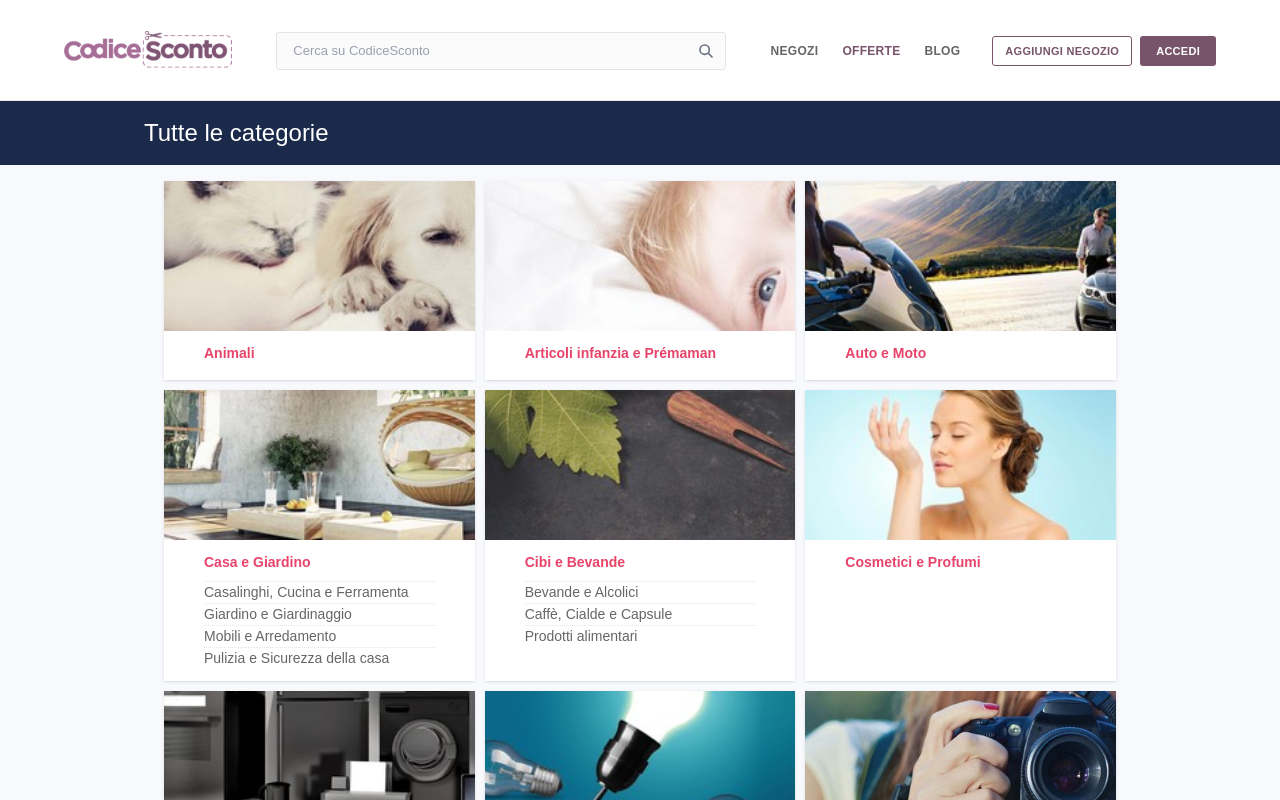
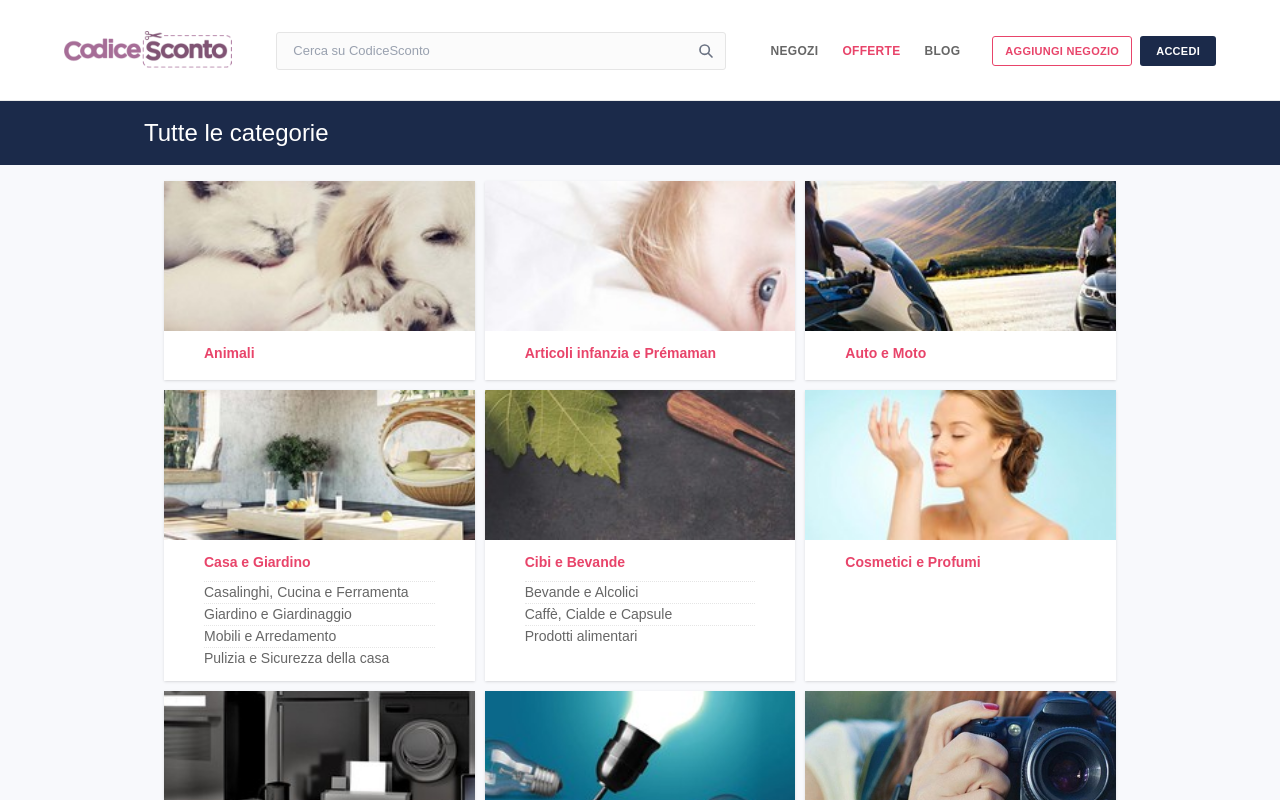
Before and after one commit to MuhammadWaqar7615/condiceSconto-site-clone, a Next.js app: page /offerte in a window 1280 px wide. Shown: the top 800 px of the page. Built offline with nearby package versions, Linux system fonts and the light colour scheme.

Commit message:
refactor: update hardcoded colors to use theme-based utility classes in Navbar and StoresHeader

```diff
--- a/src/components/layout/Navbar.jsx
+++ b/src/components/layout/Navbar.jsx
@@ -15,8 +15,8 @@ function Navbar() {
   const getNavLinkClass = (href) => {
     const isActive = pathname === href || pathname.startsWith(href + '/');
     return isActive
-      ? "text-[#78546b] hover:text-[#68485d] text-[12px] font-bold uppercase tracking-wide"
-      : "text-[#666666] hover:text-[#78546b] text-[12px] font-bold uppercase tracking-wide";
+      ? "text-accent hover:text-accent-hover text-[12px] font-bold uppercase tracking-wide"
+      : "text-[#666666] hover:text-accent text-[12px] font-bold uppercase tracking-wide";
   };
 
   return (
@@ -48,11 +48,11 @@ function Navbar() {
                 type="text"
                 name="q"
                 placeholder="Cerca su CodiceSconto"
-                className="w-full border border-[#e5e5e5] rounded-[3px] py-[8px] px-4 pr-10 focus:outline-none focus:ring-1 focus:ring-[#78546b] focus:border-[#78546b] text-[13px] text-gray-700 placeholder-gray-400 bg-[#fbfbfb]"
+                className="w-full border border-[#e5e5e5] rounded-[3px] py-[8px] px-4 pr-10 focus:outline-none focus:ring-1 focus:ring-accent focus:border-accent text-[13px] text-gray-700 placeholder-gray-400 bg-[#fbfbfb]"
               />
               <button
                 type="submit"
-                className="absolute right-0 top-0 bottom-0 text-gray-500 w-10 flex items-center justify-center hover:text-[#78546b]"
+                className="absolute right-0 top-0 bottom-0 text-gray-500 w-10 flex items-center justify-center hover:text-accent"
                 aria-label="Cerca"
               >
                 <svg className="h-[16px] w-[16px]" fill="none" viewBox="0 0 24 24" stroke="currentColor">
@@ -69,10 +69,10 @@ function Navbar() {
             <Link href="/blog" className={getNavLinkClass("/blog")}>Blog</Link>
 
             <div className="flex items-center space-x-[8px] pl-[8px]">
-              <Link href="/aggiungi-negozio" className="border border-[#78546b] text-[#78546b] px-[12px] py-[6px] rounded-[3px] text-[11px] font-bold uppercase tracking-wide hover:bg-[#fcfafb] transition-colors">
+              <Link href="/aggiungi-negozio" className="border border-accent text-accent px-[12px] py-[6px] rounded-[3px] text-[11px] font-bold uppercase tracking-wide hover:bg-[#fcfafb] transition-colors">
                 Aggiungi negozio
               </Link>
-              <Link href="/account/login" className="bg-[#78546b] text-white px-[16px] py-[7px] rounded-[3px] text-[11px] font-bold uppercase tracking-wide hover:bg-[#68485d] transition-colors">
+              <Link href="/account/login" className="bg-primary-dark text-white px-[16px] py-[7px] rounded-[3px] text-[11px] font-bold uppercase tracking-wide hover:bg-primary-dark-hover transition-colors">
                 Accedi
               </Link>
             </div>
@@ -82,7 +82,7 @@ function Navbar() {
           <div className="flex items-center lg:hidden">
             <button
               onClick={() => setIsOpen(!isOpen)}
-              className="text-gray-700 hover:text-[#78546b] focus:outline-none p-2"
+              className="text-gray-700 hover:text-accent focus:outline-none p-2"
               aria-label="Apri/Chiudi menù"
             >
               <svg className="h-6 w-6" fill="none" viewBox="0 0 24 24" stroke="currentColor">
@@ -101,11 +101,11 @@ function Navbar() {
       {isOpen && (
         <div className="lg:hidden bg-white border-t border-gray-200 absolute w-full shadow-lg z-50">
           <div className="px-4 pt-2 pb-4 space-y-1">
-            <Link href="/negozi" onClick={() => setIsOpen(false)} className="block px-3 py-3 rounded-md text-[13px] font-bold uppercase text-gray-800 hover:text-[#78546b] hover:bg-gray-50 border-b border-gray-100">Negozi</Link>
-            <Link href="/offerte" onClick={() => setIsOpen(false)} className="block px-3 py-3 rounded-md text-[13px] font-bold uppercase text-gray-800 hover:text-[#78546b] hover:bg-gray-50 border-b border-gray-100">Offerte</Link>
-            <Link href="/blog" onClick={() => setIsOpen(false)} className="block px-3 py-3 rounded-md text-[13px] font-bold uppercase text-gray-800 hover:text-[#78546b] hover:bg-gray-50 border-b border-gray-100">Blog</Link>
-            <Link href="/aggiungi-negozio" onClick={() => setIsOpen(false)} className="block px-3 py-3 rounded-md text-[13px] font-bold uppercase text-[#78546b] hover:bg-gray-50 border-b border-gray-100">Aggiungi negozio</Link>
-            <Link href="/account/login" onClick={() => setIsOpen(false)} className="block text-center mt-3 bg-[#78546b] text-white px-3 py-3 rounded-sm text-[13px] font-bold uppercase hover:bg-[#68485d]">
+            <Link href="/negozi" onClick={() => setIsOpen(false)} className="block px-3 py-3 rounded-md text-[13px] font-bold uppercase text-gray-800 hover:text-accent hover:bg-gray-50 border-b border-gray-100">Negozi</Link>
+            <Link href="/offerte" onClick={() => setIsOpen(false)} className="block px-3 py-3 rounded-md text-[13px] font-bold uppercase text-gray-800 hover:text-accent hover:bg-gray-50 border-b border-gray-100">Offerte</Link>
+            <Link href="/blog" onClick={() => setIsOpen(false)} className="block px-3 py-3 rounded-md text-[13px] font-bold uppercase text-gray-800 hover:text-accent hover:bg-gray-50 border-b border-gray-100">Blog</Link>
+            <Link href="/aggiungi-negozio" onClick={() => setIsOpen(false)} className="block px-3 py-3 rounded-md text-[13px] font-bold uppercase text-accent hover:bg-gray-50 border-b border-gray-100">Aggiungi negozio</Link>
+            <Link href="/account/login" onClick={() => setIsOpen(false)} className="block text-center mt-3 bg-primary-dark text-white px-3 py-3 rounded-sm text-[13px] font-bold uppercase hover:bg-primary-dark-hover">
               Accedi
             </Link>
           </div>
```
